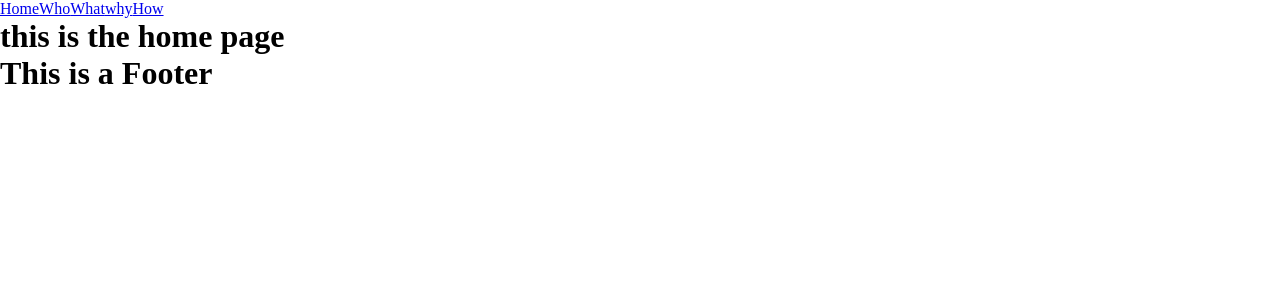
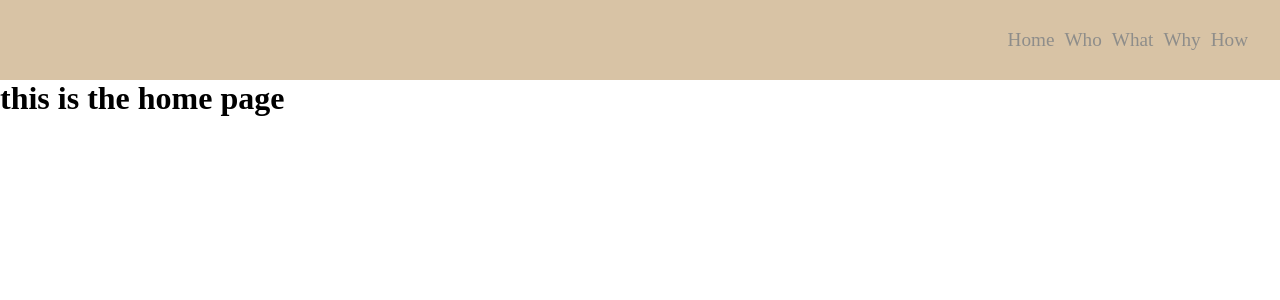
Before and after one commit to ViktorHek/Portfolio, a React (Create React App) app: page / in a window 1280 px wide. Shown: the top 300 px of the page. Built offline with nearby package versions, Linux system fonts and the light colour scheme.

Commit message:
styling header

```diff
--- a/src/App.jsx
+++ b/src/App.jsx
@@ -1,7 +1,7 @@
 import React from "react"
 import Home from "./components/pages/home/Home"
 import Header from "./components/header/Header"
-import Footer from "./components/footer/Footer"
+// import Footer from "./components/footer/Footer"
 import Who from "./components/pages/who/Who"
 import Why from "./components/pages/why/Why"
 import How from "./components/pages/how/How"
@@ -21,7 +21,7 @@ function App() {
           <Route exact path="/how" component={How}></Route>
           <Home />
         </Switch>
-        <Footer />
+        {/* <Footer /> */}
       </Router>
     </>
   )
--- a/src/components/header/Header.css
+++ b/src/components/header/Header.css
@@ -1,4 +1,31 @@
-* {
-  margin: 0;
-  padding: 0;
+.main_header_container {
+  background: #D8C3A5;
+  height: 80px;
+  display: flex;
+  justify-content: right;
+  align-items: center;
+  font-size: 1.2rem;
+  position: sticky;
+  top: 0;
+  z-index: 999;
 }
+
+.header_menu_container {
+  background: #D8C3A5;
+  display: grid;
+  grid-template-columns: repeat(5, auto);
+  grid-gap: 10px;
+  list-style: none;
+  text-align: center;
+  width: 100%;
+  justify-content: end;
+  margin-right: 2rem;
+}
+
+.nav_link {
+  color: #8E8D8A;
+  display: flex;
+  align-items: left;
+  text-decoration: none;
+  height: 100%;
+}
--- a/src/components/header/Header.jsx
+++ b/src/components/header/Header.jsx
@@ -4,23 +4,13 @@ import { Link } from 'react-router-dom'
 
 const Header = () => {
   return (
-    <nav>
-      <ul>
-        <Link to="/">
-          Home
-        </Link>
-        <Link to="/who">
-          Who
-        </Link>
-        <Link to="/what">
-          What
-        </Link>
-        <Link to="/why">
-          why
-        </Link>
-        <Link to="/how">
-          How
-        </Link>
+    <nav className="main_header_container">
+      <ul className="header_menu_container">
+        <Link to="/" className="nav_link">Home</Link>
+        <Link to="/who" className="nav_link">Who</Link>
+        <Link to="/what" className="nav_link">What</Link>
+        <Link to="/why" className="nav_link">Why</Link>
+        <Link to="/how" className="nav_link">How</Link>
       </ul>
     </nav>
   )
```
